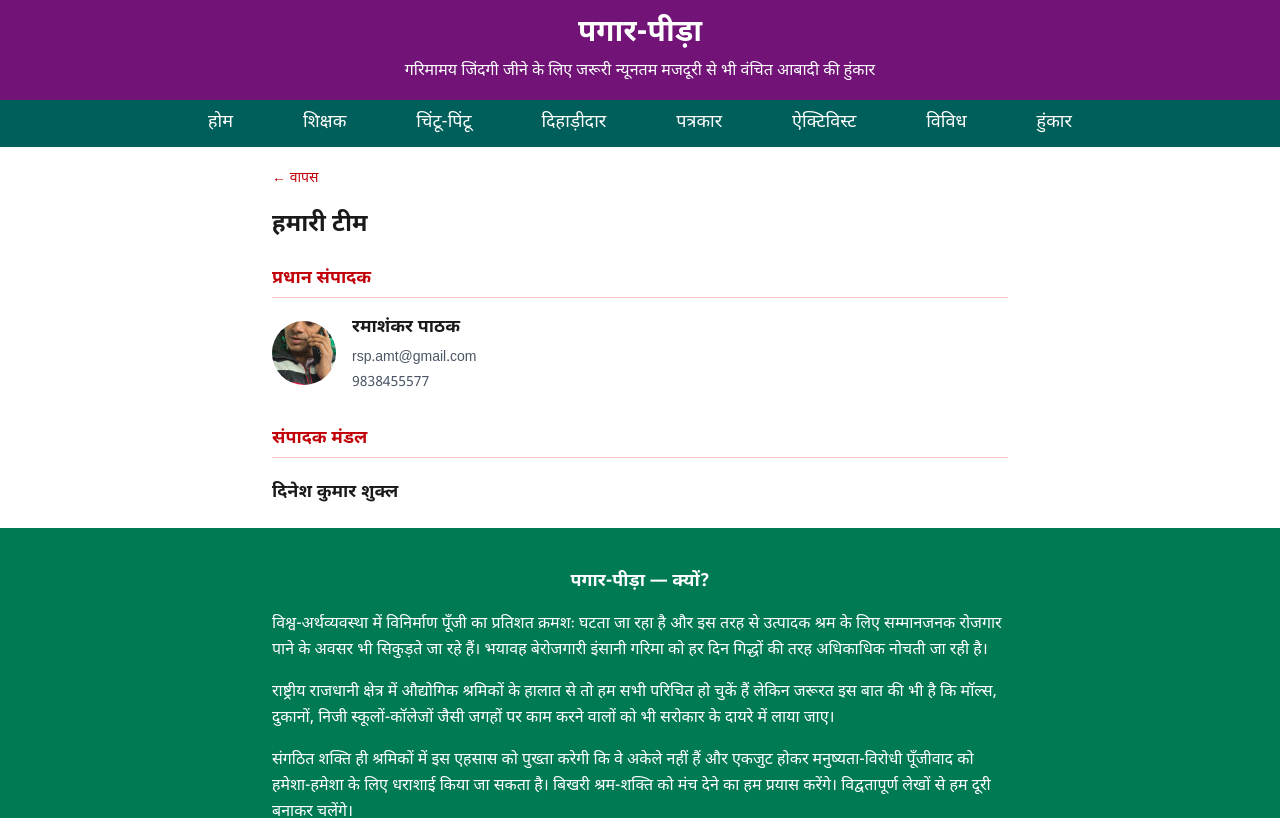
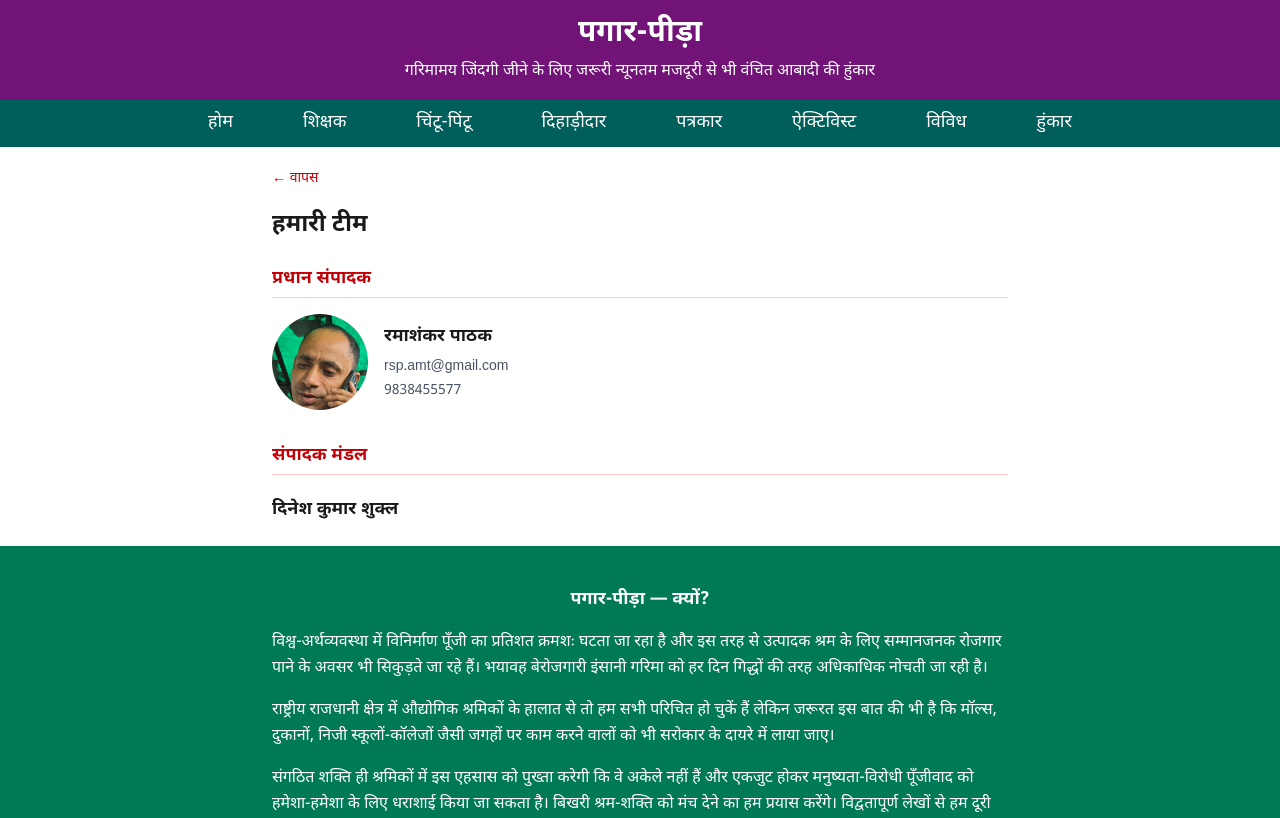
Before and after one commit to nanhaayurveda-kpt/hamara-morcha, a React (Vite) app: page /team in a window 1280 px wide. Shown: the top 818 px of the page. Built offline with nearby package versions, Linux system fonts and the light colour scheme; no server answers.

Commit message:
force deploy

```diff
--- a/src/components/TeamPage.jsx
+++ b/src/components/TeamPage.jsx
@@ -17,7 +17,7 @@ const editorialBoard = [
 function TeamPage() {
   return (
     <div className="max-w-3xl mx-auto p-4">
-      <Link to="/" className="text-red-700 text-sm">← वापस</Link>
+      <Link to="/" className="text-red-700 text-sm">&larr; वापस</Link>
       <h1 className="text-2xl font-bold mt-4 mb-6">हमारी टीम</h1>
 
       {/* प्रधान संपादक */}
@@ -30,7 +30,7 @@ function TeamPage() {
             <img
               src={m.photo}
               alt={m.name}
-              className="w-16 h-16 rounded-full object-cover"
+              className="w-24 h-24 rounded-full object-cover object-top"
             />
             <div>
               <p className="font-semibold text-lg">{m.name}</p>
```
